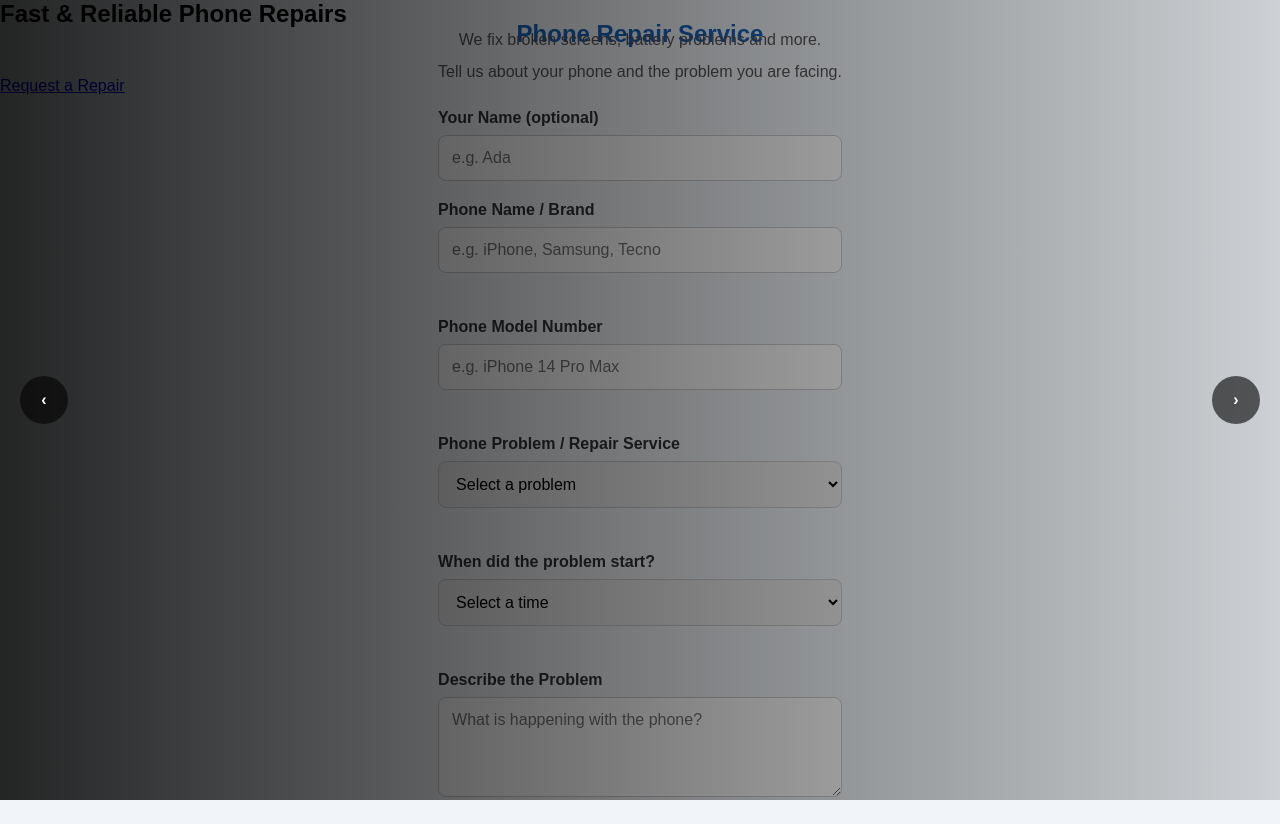
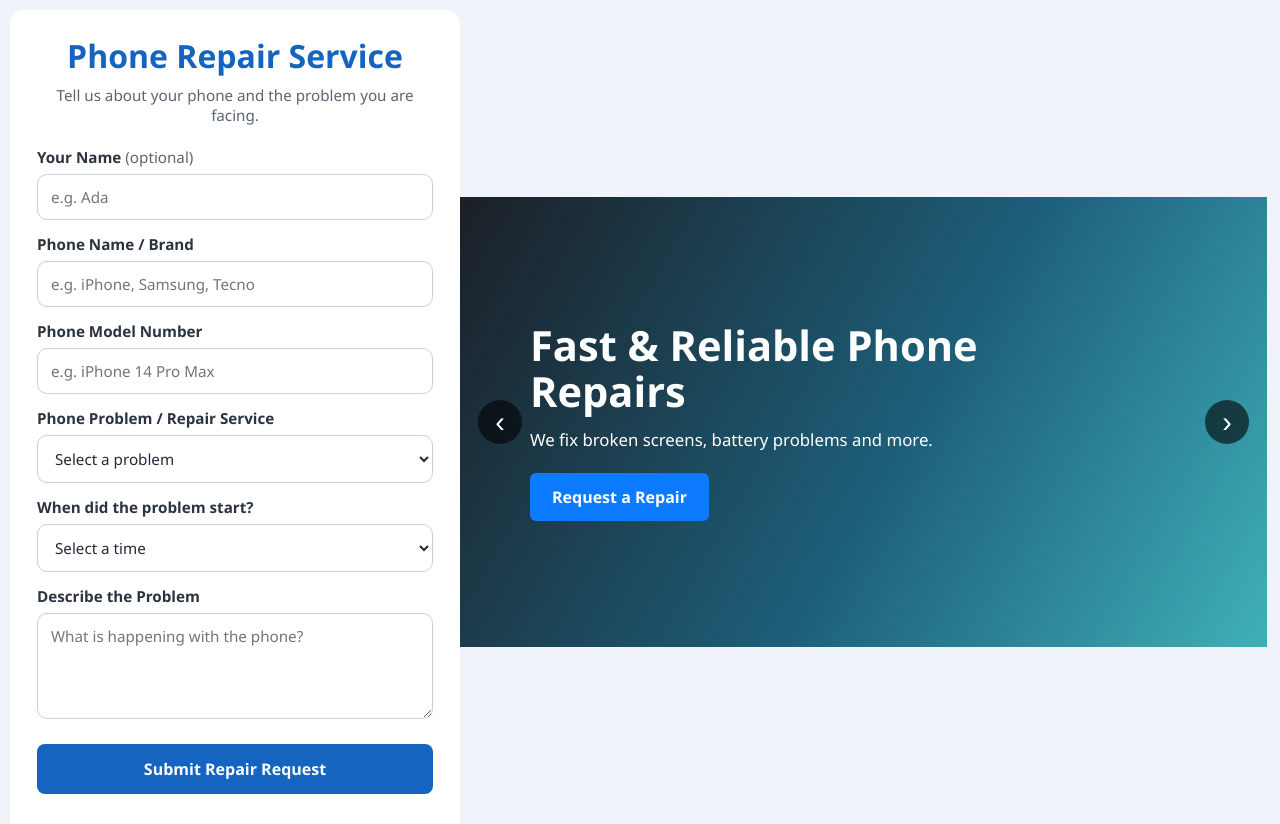
Before and after one commit to emekasuccess978-hue/phone-repair-, a plain HTML site: page phone-shop/index.html in a window 1280 px wide. Shown: the top 824 px of the page. Drawn offline with Linux system fonts and the light colour scheme.

Commit message:
Update style.css

```diff
--- a/phone-shop/style.css
+++ b/phone-shop/style.css
@@ -1,250 +1,257 @@
-
-* {
-    margin: 0;
-    padding: 0;
-    box-sizing: border-box;
+ :root {
+  --blue: #1565c0;
+  --blue-dark: #0f4c92;
+  --accent: #0d7bff;
+  --bg: #f0f3f9;
+  --card: #ffffff;
+  --text: #222a35;
+  --muted: #5b6573;
+  --border: #c9d0db;
+  --danger: #c62828;
+  --ok: #1b7f3b;
 }
 
+* { box-sizing: border-box; }
+
 body {
-    font-family: Arial, sans-serif;
-    background: #f1f5f9;
+  margin: 0;
+  font-family: "Segoe UI", Roboto, Arial, sans-serif;
+  background: var(--bg);
+  color: var(--text);
   min-height: 100vh;
-    display: flex;
-    justify-content: center;
-    align-items: center;
-    padding: 20px;
 }
 
-.container {
-    background: white;
-    width: 100%;
-    max-width: 500px;
-    padding: 30px;
-    border-radius: 15px;
-    box-shadow: 0 5px 25px rgba(0, 0, 0, 0.1);
+.layout {
+  display: grid;
+  grid-template-columns: 450px 1fr;
+  gap: 0;
+  align-items: start;
+  min-height: 100vh;
+  padding: 10px 0 10px 10px;
 }
 
-h1 {
-    text-align: center;
-    color: #1565c0;
-    margin-bottom: 12px;
+/* ---------- Form card ---------- */
+.form-card {
+  background: var(--card);
+  border-radius: 14px;
+  padding: 24px 27px 28px;
+  z-index: 2;
 }
 
-p {
+.form-card h1 {
+  margin: 0 0 8px;
   text-align: center;
-    color: #555;
-    margin-bottom: 25px;
-    line-height: 1.5;
+  font-size: 2rem;
+  color: var(--blue);
 }
+
+.subtitle {
+  margin: 0 0 22px;
+  text-align: center;
+  color: var(--muted);
+  font-size: 0.95rem;
+}
+
+.field { margin-bottom: 14px; }
 
 label {
   display: block;
-    margin-bottom: 8px;
-    font-weight: bold;
-    color: #333;
+  margin-bottom: 7px;
+  font-size: 0.95rem;
+  font-weight: 700;
+  color: #2b333f;
 }
 
-input,
+.optional { font-weight: 400; color: var(--muted); }
+
+input[type="text"],
 select,
 textarea {
   width: 100%;
-    padding: 13px;
-    margin-bottom: 20px;
-    border: 1px solid #ccc;
-    border-radius: 8px;
-    font-size: 16px;
-    font-family: inherit;
+  padding: 12px 13px;
+  font: inherit;
+  font-size: 0.95rem;
+  color: var(--text);
+  background: #fff;
+  border: 1px solid var(--border);
+  border-radius: 10px;
 }
 
-input:focus,
-select:focus,
-textarea:focus {
-    outline: none;
-    border-color: #1565c0;
-    box-shadow: 0 0 0 2px rgba(21, 101, 192, 0.12);
+textarea { resize: vertical; min-height: 96px; }
+
+input:focus-visible,
+select:focus-visible,
+textarea:focus-visible {
+  outline: 3px solid rgba(21, 101, 192, 0.3);
+  border-color: var(--blue);
 }
 
-textarea {
-    resize: vertical;
+.field.invalid input,
+.field.invalid select,
+.field.invalid textarea { border-color: var(--danger); }
+
+.error {
+  margin: 5px 0 0;
+  min-height: 0;
+  font-size: 0.85rem;
+  color: var(--danger);
+}
+.error:empty { display: none; }
+
+.hp {
+  position: absolute;
+  left: -9999px;
+  width: 1px;
+  height: 1px;
+  overflow: hidden;
 }
 
-button {
+.submit-btn {
   width: 100%;
-    padding: 15px;
-    background: #1565c0;
-    color: white;
-    border: none;
+  margin-top: 6px;
+  padding: 14px;
+  font: inherit;
+  font-weight: 700;
+  color: #fff;
+  background: var(--blue);
+  border: 0;
   border-radius: 8px;
-    font-size: 16px;
-    font-weight: bold;
   cursor: pointer;
-    transition: background 0.3s;
+}
+.submit-btn:hover { background: var(--blue-dark); }
+.submit-btn:focus-visible { outline: 3px solid rgba(21, 101, 192, 0.4); outline-offset: 2px; }
+.submit-btn:disabled { opacity: 0.7; cursor: wait; }
+
+.form-status {
+  margin: 12px 0 0;
+  text-align: center;
+  font-size: 0.9rem;
+  color: var(--muted);
+}
+.form-status.error-text { color: var(--danger); }
+.form-status.ok-text { color: var(--ok); }
+
+/* ---------- Slider ---------- */
+.slider {
+  position: relative;
+  align-self: center;
+  height: 450px;
+  margin-right: 13px;
+  overflow: hidden;
+  background: #1c2733;
 }
 
-button:hover {
-    background: #0d47a1;
+.slides, .slide { position: absolute; inset: 0; }
+
+.slide {
+  display: flex;
+  align-items: center;
+  padding: 0 70px;
+  opacity: 0;
+  visibility: hidden;
+  transition: opacity 0.6s ease, visibility 0.6s;
+  background-size: cover;
+  background-position: center;
+}
+.slide.active { opacity: 1; visibility: visible; }
+
+/*
+  To use real photos, replace the gradient with:
+  background-image: linear-gradient(90deg, rgba(0,0,0,.65), rgba(0,0,0,.1)), url("images/slide1.jpg");
+*/
+.slide-1 { background-image: linear-gradient(120deg, #1b1f26 0%, #1d5f7a 55%, #3fb0b8 100%); }
+.slide-2 { background-image: linear-gradient(120deg, #1b1f26 0%, #2a3f8f 60%, #5a7be0 100%); }
+.slide-3 { background-image: linear-gradient(120deg, #1b1f26 0%, #0e5a45 55%, #3bb58a 100%); }
+
+.slide-text { max-width: 480px; color: #fff; }
+
+.slide-text h2 {
+  margin: 0 0 14px;
+  font-size: 2.6rem;
+  line-height: 1.1;
 }
 
-#message {
-    margin-top: 20px;
-    margin-bottom: 0;
-    font-weight: bold;
-    overflow-wrap: anywhere;
+.slide-text p { margin: 0 0 22px; font-size: 1.05rem; }
+
+.cta {
+  display: inline-block;
+  padding: 13px 22px;
+  font-weight: 700;
+  color: #fff;
+  text-decoration: none;
+  background: var(--accent);
+  border-radius: 6px;
 }
-/* IMAGE SLIDER */
+.cta:hover { background: #0a64d1; }
+.cta:focus-visible { outline: 3px solid #fff; outline-offset: 2px; }
 
-.hero-slider {
-    position: relative;
-    width: 100%;
-    height: 500px;
-    overflow: hidden;
-    background: #071b3d;
+.arrow {
+  position: absolute;
+  top: 50%;
+  width: 44px;
+  height: 44px;
+  margin-top: -22px;
+  font-size: 1.8rem;
+  line-height: 1;
+  color: #fff;
+  background: rgba(0, 0, 0, 0.6);
+  border: 0;
+  border-radius: 50%;
+  cursor: pointer;
+  z-index: 3;
 }
-
-.slide {
-    position: absolute;
-    inset: 0;
-    opacity: 0;
-    visibility: hidden;
-    transition: opacity 1s ease;
-}
-
-.slide.active {
-    opacity: 1;
-    visibility: visible;
-}
-
-.slide img {
-    width: 100%;
-    height: 100%;
-    object-fit: cover;
-}
-
-.slide::after {
-    content: "";
-    position: absolute;
-    inset: 0;
-    background: linear-gradient(
-        90deg,
-        rgba(0, 0, 0, 0.85),
-        rgba(0, 0, 0, 0.15)
-    );
-}
-
-.slide-content {
-    position: absolute;
-    z-index: 2;
-    top: 50%;
-    left: 8%;
-    transform: translateY(-50%);
-    color: white;
-    max-width: 550px;
-}
-
-.slide-content h1 {
-    font-size: 45px;
-    color: white;
-    text-align: left;
-    margin-bottom: 15px;
-}
-
-.slide-content p {
-    color: white;
-    font-size: 18px;
-    text-align: left;
-    margin-bottom: 25px;
-}
-
-.hero-btn {
-    display: inline-block;
-    background: #087bff;
-    color: white;
-    padding: 15px 25px;
-    border-radius: 8px;
-    text-decoration: none;
-    font-weight: bold;
-}
-
-.hero-btn:hover {
-    background: #0056b3;
-}
-
-/* PREVIOUS AND NEXT BUTTONS */
-
-.prev,
-.next {
-    position: absolute;
-    z-index: 3;
-    top: 50%;
-    transform: translateY(-50%);
-    background: rgba(0, 0, 0, 0.6);
-    color: white;
-    border: none;
-    padding: 15px;
-    cursor: pointer;
-    border-radius: 50%;
-    width: 48px;
-    height: 48px;
-}
-
-.prev {
-    left: 20px;
-}
-
-.next {
-    right: 20px;
-}
-
-/* SLIDER DOTS */
+.arrow:hover { background: rgba(0, 0, 0, 0.85); }
+.arrow:focus-visible { outline: 3px solid #fff; }
+.prev { left: 18px; }
+.next { right: 18px; }
 
 .dots {
   position: absolute;
-    z-index: 4;
-    bottom: 20px;
-    width: 100%;
-    text-align: center;
+  bottom: 22px;
+  left: 50%;
+  display: flex;
+  gap: 12px;
+  transform: translateX(-50%);
+  z-index: 3;
 }
 
 .dot {
-    width: 12px;
-    height: 12px;
-    margin: 5px;
-    border: none;
+  width: 27px;
+  height: 27px;
+  padding: 0;
+  background: rgba(255, 255, 255, 0.7);
+  border: 0;
   border-radius: 50%;
-    background: white;
-    opacity: 0.5;
   cursor: pointer;
 }
+.dot.active { background: var(--accent); }
+.dot:focus-visible { outline: 3px solid #fff; outline-offset: 2px; }
 
-.dot.active {
-    opacity: 1;
-    background: #087bff;
+/* ---------- Responsive ---------- */
+@media (max-width: 900px) {
+  .layout {
+    grid-template-columns: 1fr;
+    padding: 0;
+  }
+  .slider {
+    order: -1;
+    width: 100%;
+    height: 340px;
+    margin: 0;
+  }
+  .slide { padding: 0 56px; }
+  .slide-text h2 { font-size: 1.8rem; }
+  .form-card {
+    margin: -24px 12px 20px;
+    padding: 22px 18px 26px;
+  }
+  .arrow { width: 38px; height: 38px; margin-top: -19px; }
+  .prev { left: 8px; }
+  .next { right: 8px; }
+  .dot { width: 14px; height: 14px; }
+  .dots { bottom: 40px; gap: 9px; }
 }
 
-/* MOBILE RESPONSIVENESS */
-
-@media (max-width: 600px) {
-    .hero-slider {
-        height: 380px;
+@media (prefers-reduced-motion: reduce) {
+  .slide { transition: none; }
 }
-
-    .slide-content {
-        left: 10%;
-        right: 10%;
-    }
-
-    .slide-content h1 {
-        font-size: 30px;
-    }
-
-    .slide-content p {
-        font-size: 15px;
-    }
-
-    .prev,
-    .next {
-        width: 38px;
-        height: 38px;
-        padding: 8px;
-    }
-}
```
Lines whose indentation alone changed are shown as unchanged.
